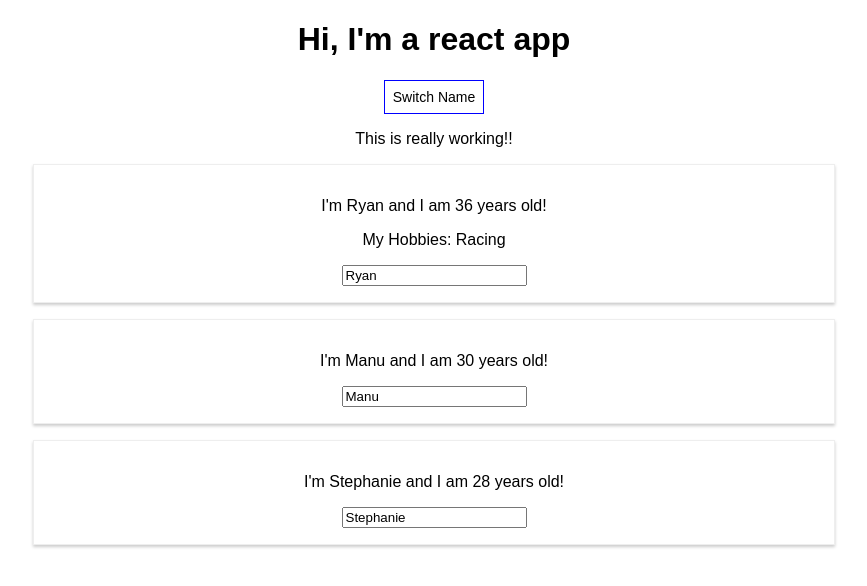
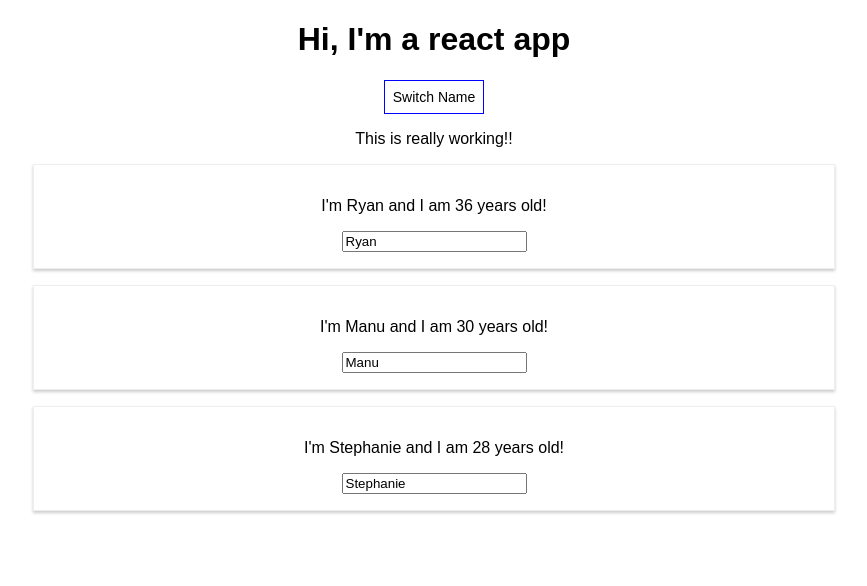
Before and after one commit to calicanadian/udemy-react-basics, a React (Create React App) app: page / in a window 1280 px wide. Both pictures are taken after a click on the button "Switch Name". Shown: the top 586 px of the page, without its empty margins (206-1073 px from the left). Built offline with nearby package versions, Linux system fonts and the light colour scheme.

Commit message:
added a deletePersons function to remove Person components on click

```diff
--- a/src/App.js
+++ b/src/App.js
@@ -12,14 +12,11 @@
     showPersons: false
   }
 
-  switchNameHandler = (newName) => {
-    // this.state.persons[0].name = "Mr. Awesome";
-    this.setState({persons: [
-      { name: newName, age: 36 },
-      { name: "Manu", age: 29 },
-      { name: "Stephanie", age: 31 }
-    ]});
-  };
+  deletePersonHandler = (personIndex) => {
+    const persons = this.state.persons;
+    persons.splice(personIndex, 1);
+    this.setState({persons: persons});
+  }
 
   nameChangedHandler = (event) => {
     this.setState({
@@ -51,9 +48,15 @@
     if (this.state.showPersons) {
       persons = (
         <div>
-          <Person name={this.state.persons[0].name} age={this.state.persons[0].age}>My Hobbies: Racing</Person>
-          <Person name={this.state.persons[1].name} age={this.state.persons[1].age} click={this.switchNameHandler.bind(this, "The Dude")} changed={this.nameChangedHandler} />
-          <Person name={this.state.persons[2].name} age={this.state.persons[2].age} />
+          {
+            this.state.persons.map((person, index) => {
+              return <Person
+                        click={() => this.deletePersonHandler(index)}
+                        name={person.name}
+                        age={person.age}
+                      />
+            })
+          }
         </div>
       );
     }
```
